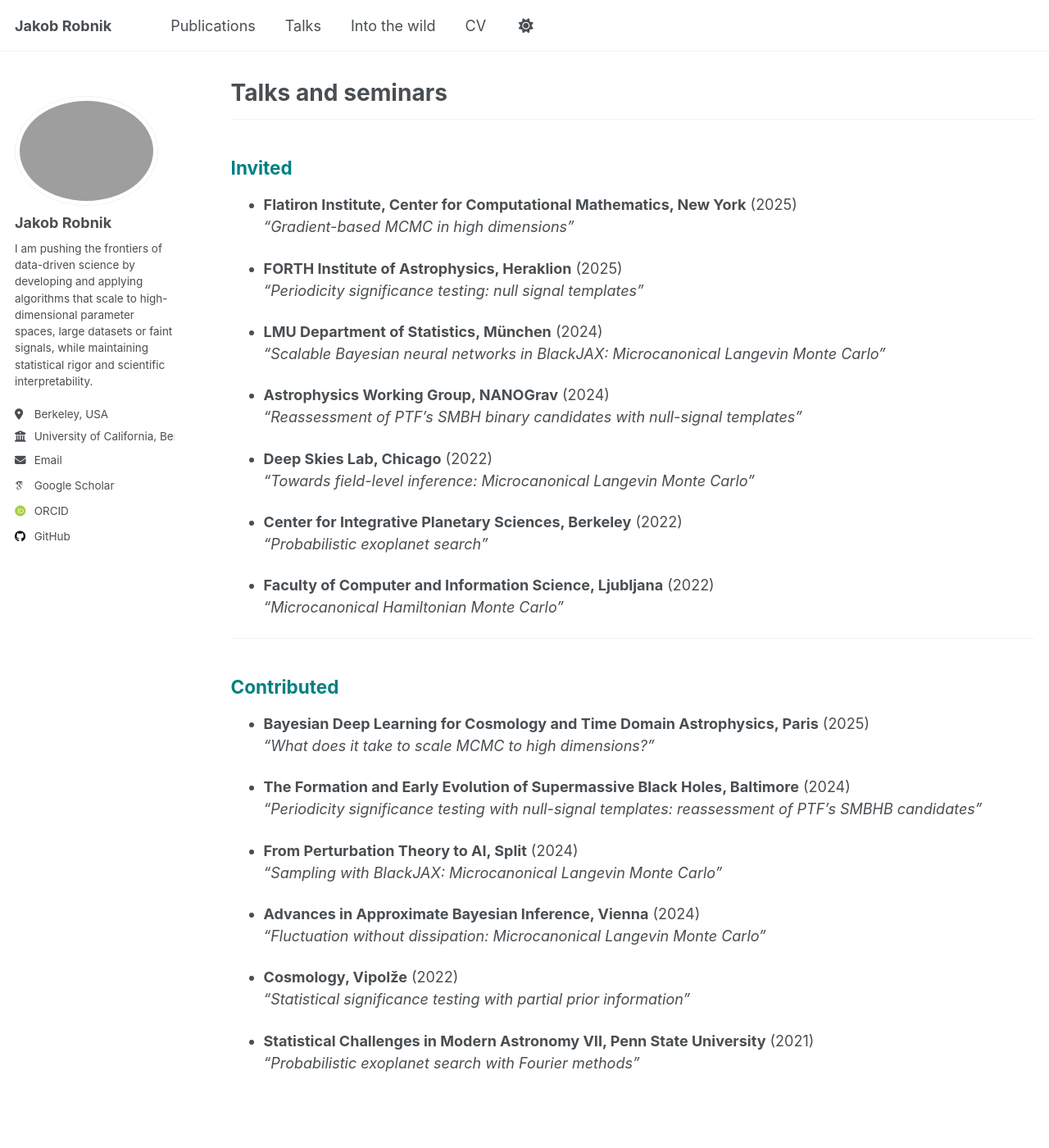
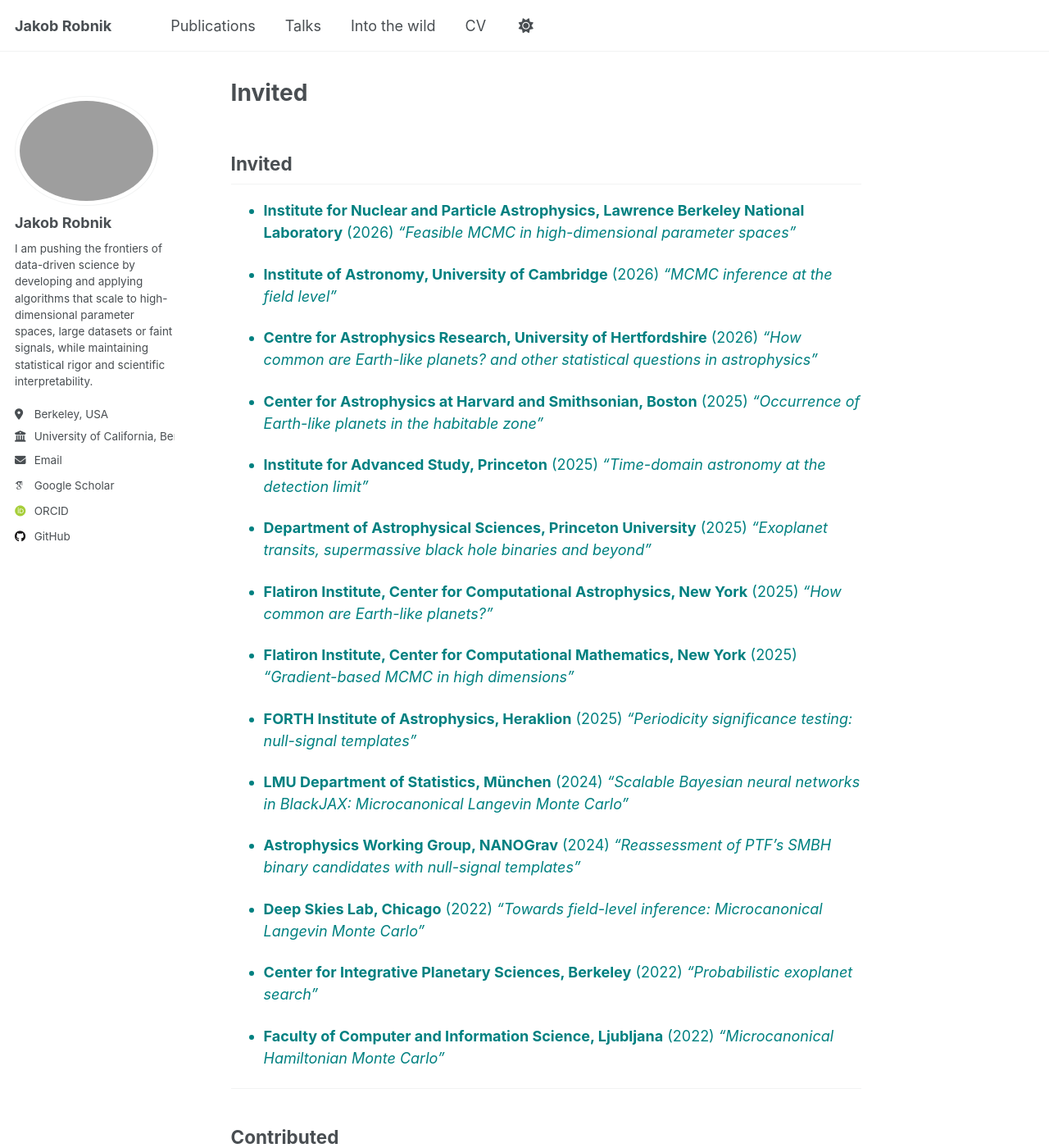
Before and after one commit to JakobRobnik/JakobRobnik.github.io, a Jekyll site: the page built from _pages/talks.md, in a window 1280 px wide and 1400 px high. Shown: the whole window at 82% size. Built offline with Jekyll 4.4.1, drawn with Linux system fonts in a browser that asks for light colours; some web fonts are replaced; a script that is not in the unit is left out; our own code applies the rules of GitHub Pages for plain Markdown files; some of the changed text lies outside the part shown.

Commit message:
Update talks.md

```diff
--- a/_pages/talks.md
+++ b/_pages/talks.md
@@ -1,56 +1,79 @@
 ---
+
 layout: archive
 permalink: /talks/
 title: Talks and seminars
 author_profile: true
----
+--------------------
 
 ---
 
 ## Invited
+
 {: style="color: teal"}
 
+* **Institute for Nuclear and Particle Astrophysics, Lawrence Berkeley National Laboratory** (2026)
+  *“Feasible MCMC in high-dimensional parameter spaces”*
 
-- **Flatiron Institute, Center for Computational Mathematics, New York** (2025)
+* **Institute of Astronomy, University of Cambridge** (2026)
+  *“MCMC inference at the field level”*
+
+* **Centre for Astrophysics Research, University of Hertfordshire** (2026)
+  *“How common are Earth-like planets? and other statistical questions in astrophysics”*
+
+* **Center for Astrophysics at Harvard and Smithsonian, Boston** (2025)
+  *“Occurrence of Earth-like planets in the habitable zone”*
+
+* **Institute for Advanced Study, Princeton** (2025)
+  *“Time-domain astronomy at the detection limit”*
+
+* **Department of Astrophysical Sciences, Princeton University** (2025)
+  *“Exoplanet transits, supermassive black hole binaries and beyond”*
+
+* **Flatiron Institute, Center for Computational Astrophysics, New York** (2025)
+  *“How common are Earth-like planets?”*
+
+* **Flatiron Institute, Center for Computational Mathematics, New York** (2025)
   *“Gradient-based MCMC in high dimensions”*
 
-- **FORTH Institute of Astrophysics, Heraklion** (2025)
-  *“Periodicity significance testing: null signal templates”*
+* **FORTH Institute of Astrophysics, Heraklion** (2025)
+  *“Periodicity significance testing: null-signal templates”*
 
-- **LMU Department of Statistics, München** (2024)
+* **LMU Department of Statistics, München** (2024)
   *“Scalable Bayesian neural networks in BlackJAX: Microcanonical Langevin Monte Carlo”*
 
-- **Astrophysics Working Group, NANOGrav** (2024)
+* **Astrophysics Working Group, NANOGrav** (2024)
   *“Reassessment of PTF’s SMBH binary candidates with null-signal templates”*
 
-- **Deep Skies Lab, Chicago** (2022)
+* **Deep Skies Lab, Chicago** (2022)
   *“Towards field-level inference: Microcanonical Langevin Monte Carlo”*
 
-- **Center for Integrative Planetary Sciences, Berkeley** (2022)
+* **Center for Integrative Planetary Sciences, Berkeley** (2022)
   *“Probabilistic exoplanet search”*
 
-- **Faculty of Computer and Information Science, Ljubljana** (2022)
+* **Faculty of Computer and Information Science, Ljubljana** (2022)
   *“Microcanonical Hamiltonian Monte Carlo”*
 
 ---
 
 ## Contributed
+
 {: style="color: teal"}
 
-- **Bayesian Deep Learning for Cosmology and Time Domain Astrophysics, Paris** (2025)
+* **Bayesian Deep Learning for Cosmology and Time Domain Astrophysics, Paris** (2025)
   *“What does it take to scale MCMC to high dimensions?”*
 
-- **The Formation and Early Evolution of Supermassive Black Holes, Baltimore** (2024)
-  *“Periodicity significance testing with null-signal templates: reassessment of PTF’s SMBHB candidates”*
+* **The Formation and Early Evolution of Supermassive Black Holes, Baltimore** (2024)
+  *“Periodicity significance testing with null-signal templates”*
 
-- **From Perturbation Theory to AI, Split** (2024)
+* **From Perturbation Theory to AI, Split** (2024)
   *“Sampling with BlackJAX: Microcanonical Langevin Monte Carlo”*
 
-- **Advances in Approximate Bayesian Inference, Vienna** (2024)
+* **Advances in Approximate Bayesian Inference, Vienna** (2024)
   *“Fluctuation without dissipation: Microcanonical Langevin Monte Carlo”*
 
-- **Cosmology, Vipolže** (2022)
+* **Cosmology, Vipolže** (2022)
   *“Statistical significance testing with partial prior information”*
 
-- **Statistical Challenges in Modern Astronomy VII, Penn State University** (2021)
+* **Statistical Challenges in Modern Astronomy VII, Penn State University** (2021)
   *“Probabilistic exoplanet search with Fourier methods”*
```
